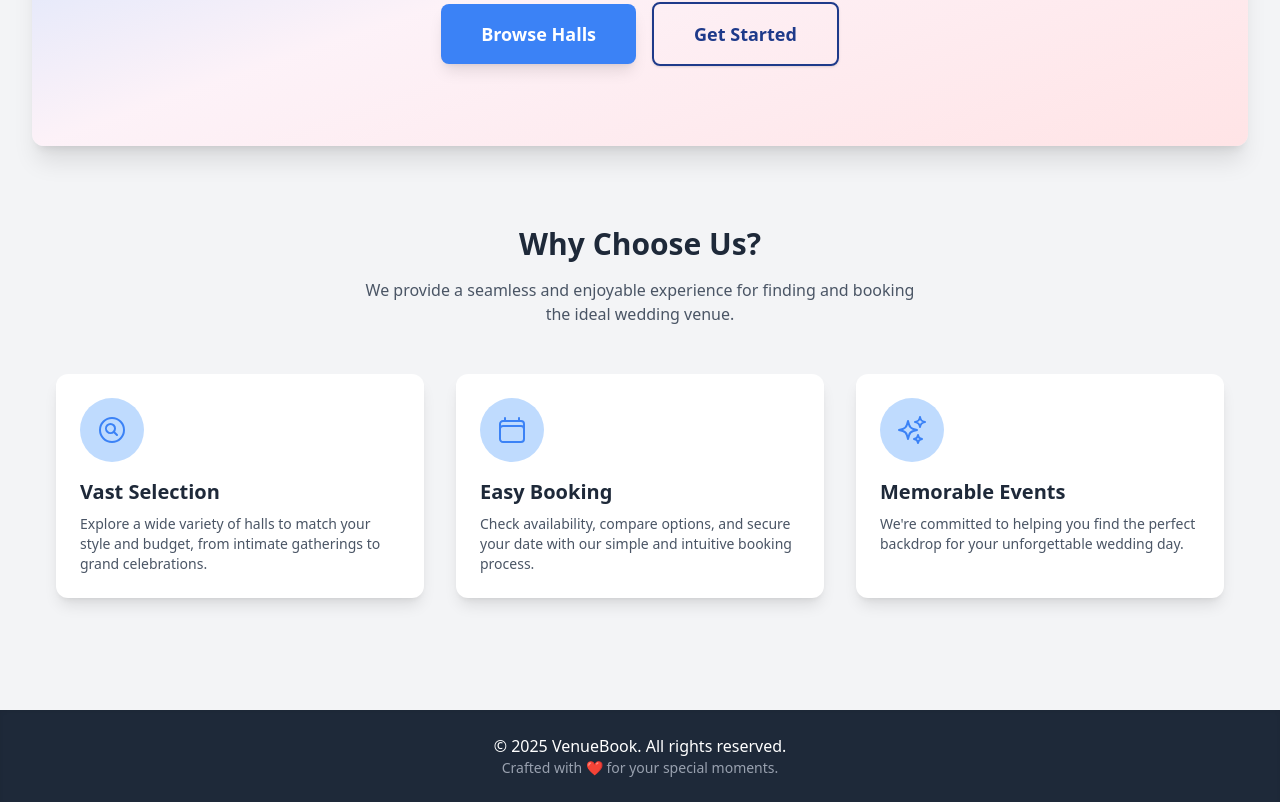
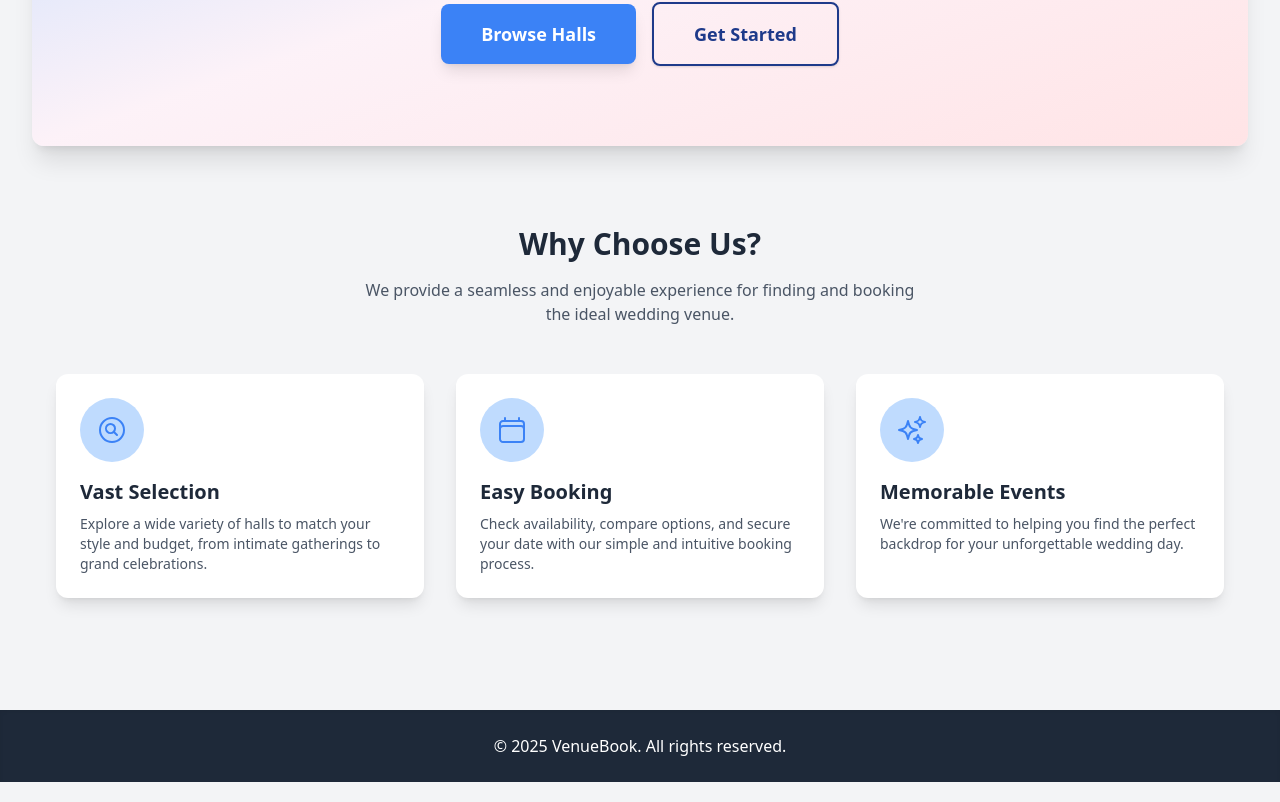
Before and after one commit to umaarov/venuebook-frontend, a React (Vite) app: page / in a window 1280 px wide. Shown: the part 385-1187 px from the top of the page. Built offline with nearby package versions, Linux system fonts and the light colour scheme.

Commit message:
feat: update routing in App component to simplify reservation creation path

```diff
--- a/src/App.jsx
+++ b/src/App.jsx
@@ -71,7 +71,6 @@ function App() {
             </main>
             <footer className="bg-gray-800 text-white text-center p-6 shadow-inner mt-auto">
                 <p>&copy; {new Date().getFullYear()} VenueBook. All rights reserved.</p>
-                <p className="text-sm text-gray-400">Crafted with ❤️ for your special moments.</p>
             </footer>
         </div>
     );
```
